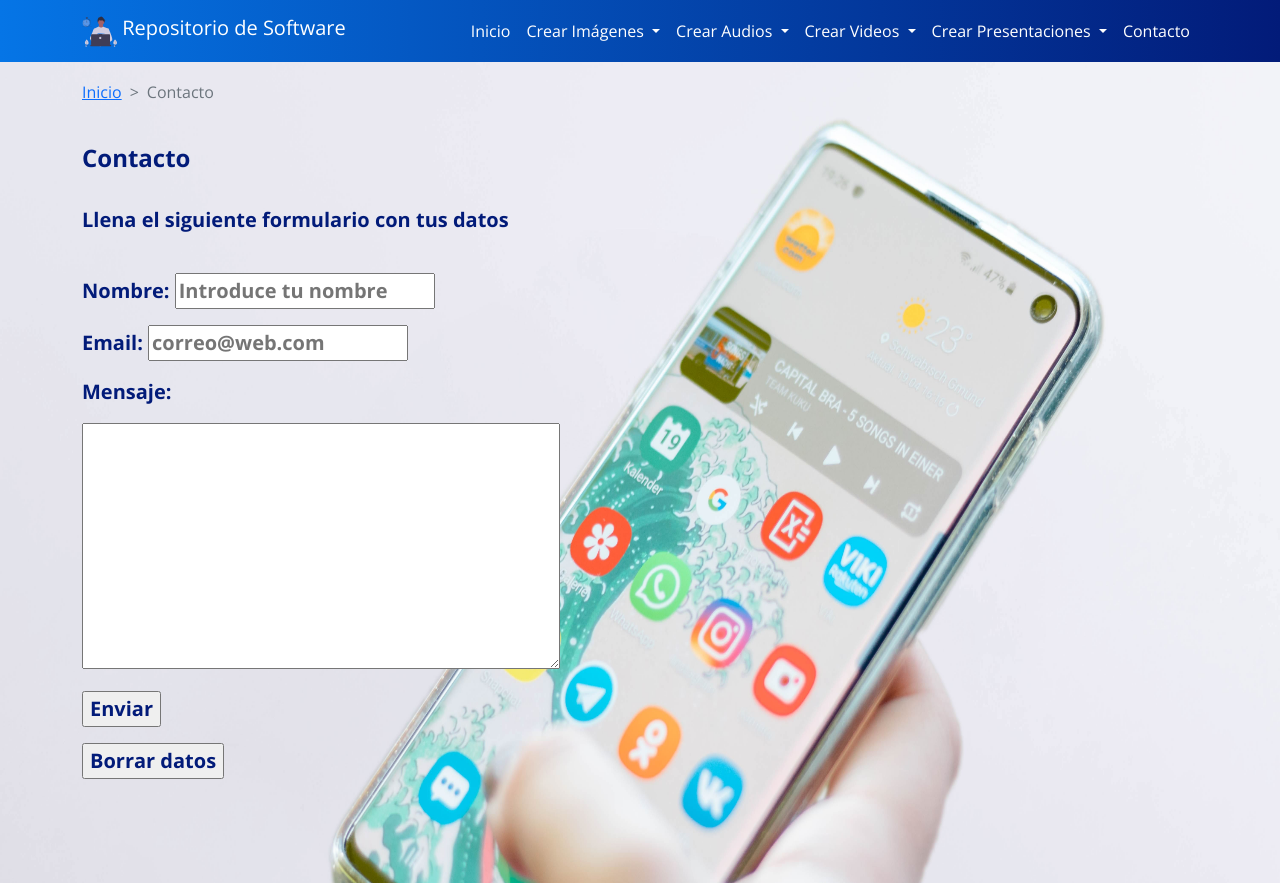
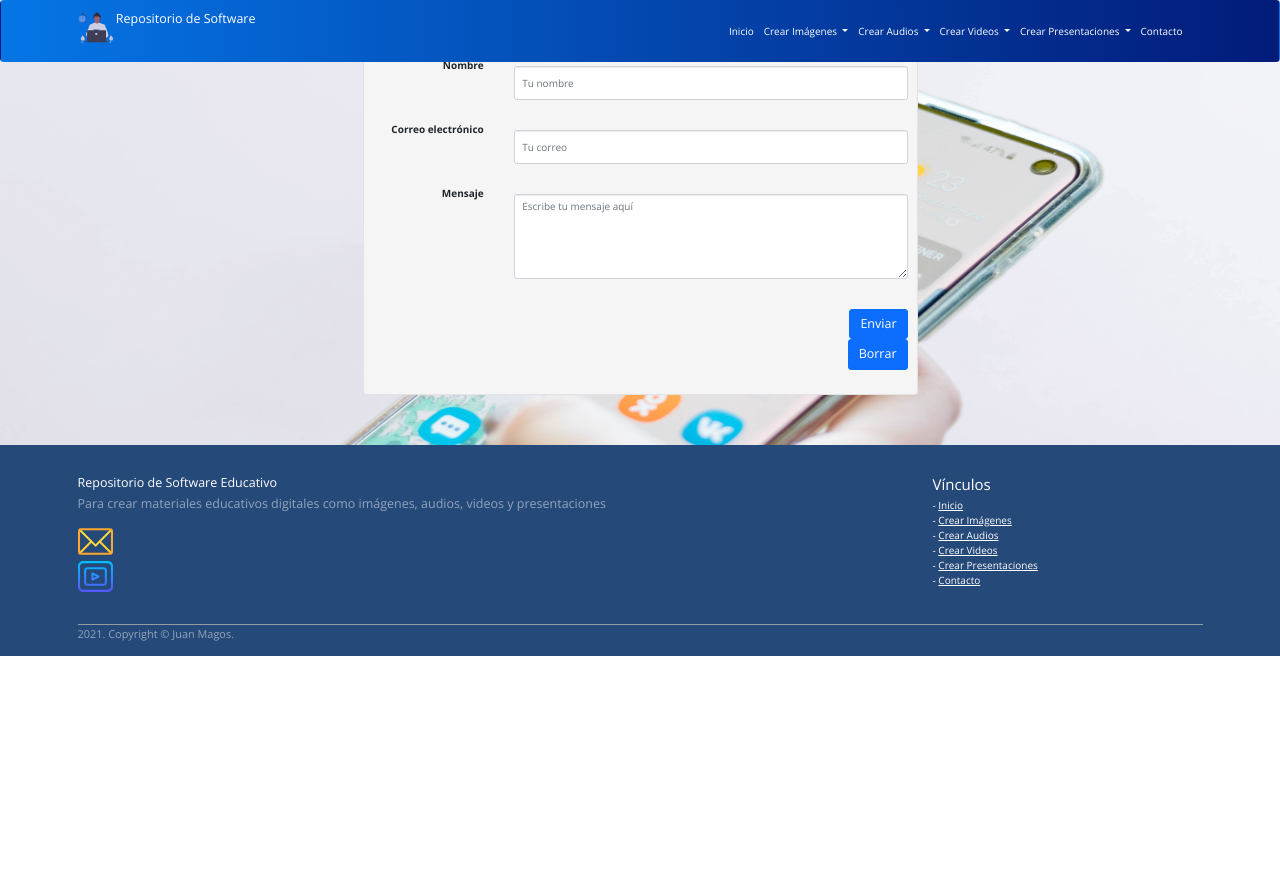
Before and after one commit to juancmagosg/repositorioSoftware, a website: page pages/contacto.html in a window 1280 px wide. Shown: the top 883 px of the page. After the commit the page ends 800 px from the top, so only its background shows below. Drawn offline with nearby package versions, Linux system fonts and the light colour scheme.

Commit message:
Prueba 1 en contacto.html

```diff
--- a/pages/contacto.html
+++ b/pages/contacto.html
@@ -17,6 +17,11 @@
     <link rel="preconnect" href="https://fonts.googleapis.com">
     <link rel="preconnect" href="https://fonts.gstatic.com" crossorigin>
     <link href="https://fonts.googleapis.com/css2?family=Open+Sans:ital,wght@0,300;0,400;0,600;0,700;1,300;1,400;1,600;1,700&display=swap" rel="stylesheet">
+
+    <!-- Ajustes del formulario de Contacto -->
+    <link href="//netdna.bootstrapcdn.com/bootstrap/3.1.0/css/bootstrap.min.css" rel="stylesheet" id="bootstrap-css">
+    <script src="//netdna.bootstrapcdn.com/bootstrap/3.1.0/js/bootstrap.min.js"></script>
+    <script src="//code.jquery.com/jquery-1.11.1.min.js"></script>
 
     <!-- CSS only -->
     <link href="https://cdn.jsdelivr.net/npm/bootstrap@5.1.0/dist/css/bootstrap.min.css" rel="stylesheet" integrity="sha384-KyZXEAg3QhqLMpG8r+8fhAXLRk2vvoC2f3B09zVXn8CA5QIVfZOJ3BCsw2P0p/We" crossorigin="anonymous">
@@ -95,10 +100,10 @@
         </nav>
     </header>
 
-    <!-- Formulario de Contacto -->
+    <!-- Formulario de Contacto
     <main class="main">
 
-        <!-- Breadcrumbs -->
+        Breadcrumbs
         <div class="container">
             <div class="row">
                 <div class="col-12">
@@ -141,6 +146,58 @@
                 </fieldset>
             </form>
             <p></p>
+        </div>-->
+
+    <main class="mainContacto">
+        <div class="container">
+            <div class="row">
+                <div class="col-md-6 col-md-offset-3">
+                    <div class="well well-sm">
+                        <form class="form-horizontal" action="" method="post">
+                            <fieldset>
+                                <legend class="text-center">Contacto</legend>
+
+                                <!-- Name input-->
+                                <div class="form-group">
+                                    <label class="col-md-3 control-label" for="name">Nombre</label>
+                                    <br>
+                                    <div class="col-md-9">
+                                        <input id="name" name="name" type="text" placeholder="Tu nombre" class="form-control">
+                                    </div>
+                                </div>
+
+                                <!-- Email input-->
+                                <div class="form-group">
+                                    <label class="col-md-3 control-label" for="email">Correo electrónico</label>
+                                    <br>
+                                    <div class="col-md-9">
+                                        <input id="email" name="email" type="text" placeholder="Tu correo" class="form-control">
+                                    </div>
+                                </div>
+
+                                <!-- Message body -->
+                                <div class="form-group">
+                                    <label class="col-md-3 control-label" for="message">Mensaje</label>
+                                    <br>
+                                    <div class="col-md-9">
+                                        <textarea class="form-control" id="message" name="message" placeholder="Escribe tu mensaje aquí" rows="5"></textarea>
+                                    </div>
+                                </div>
+                                <br>
+                                <!-- Form actions -->
+                                <div class="form-group">
+                                    <div class="col-md-12 text-right">
+                                        <button type="submit" class="btn btn-primary btn-lg">Enviar</button>
+                                    </div>
+                                    <div class="col-md-12 text-right">
+                                        <button type="resset" class="btn btn-primary btn-lg">Borrar</button>
+                                    </div>
+                                </div>
+                            </fieldset>
+                        </form>
+                    </div>
+                </div>
+            </div>
         </div>
     </main>
 
--- a/scss/_contacto.scss
+++ b/scss/_contacto.scss
@@ -19,3 +19,7 @@ CONTACTO.HTML
     font-weight: bolder;
     color: $azulMarinoBarra;
 }
+
+.mainContacto{
+    padding-top:1.25rem;
+}
```
Also changed, not shown: css/estilos.css.
